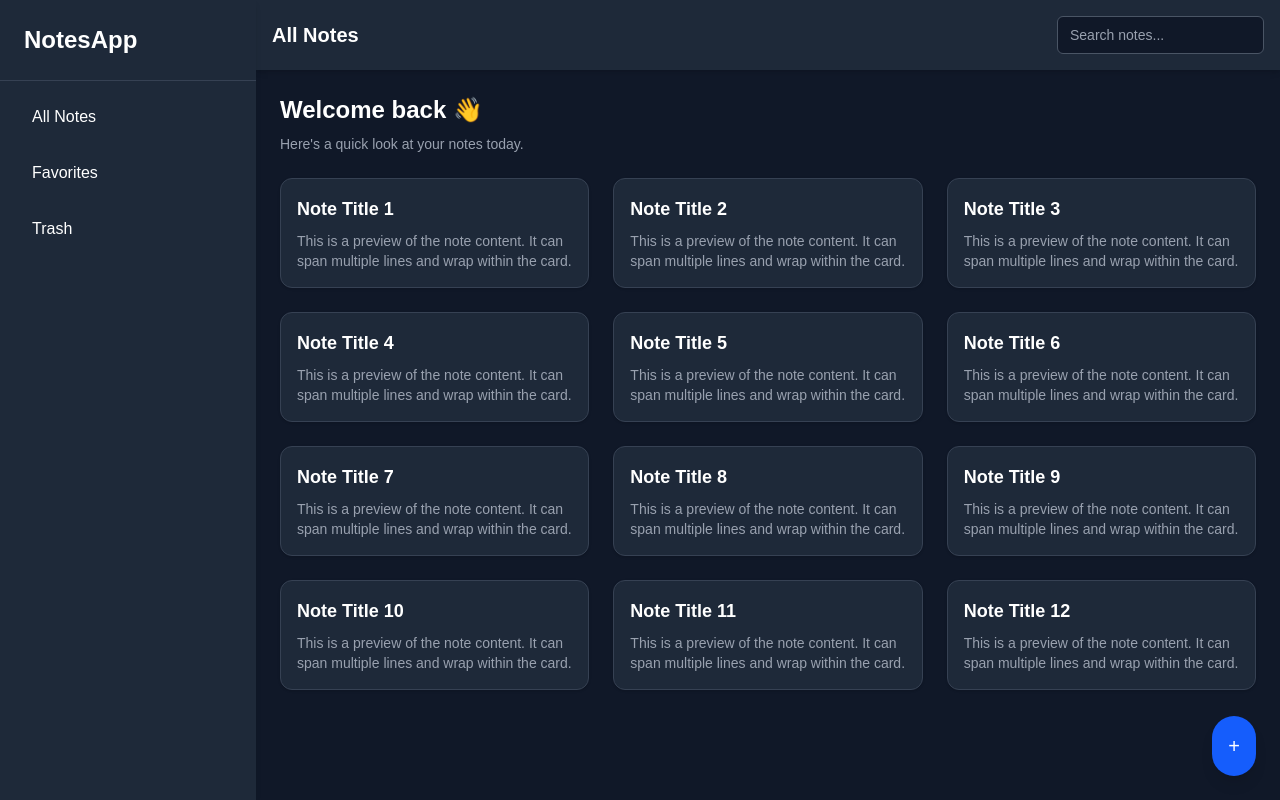
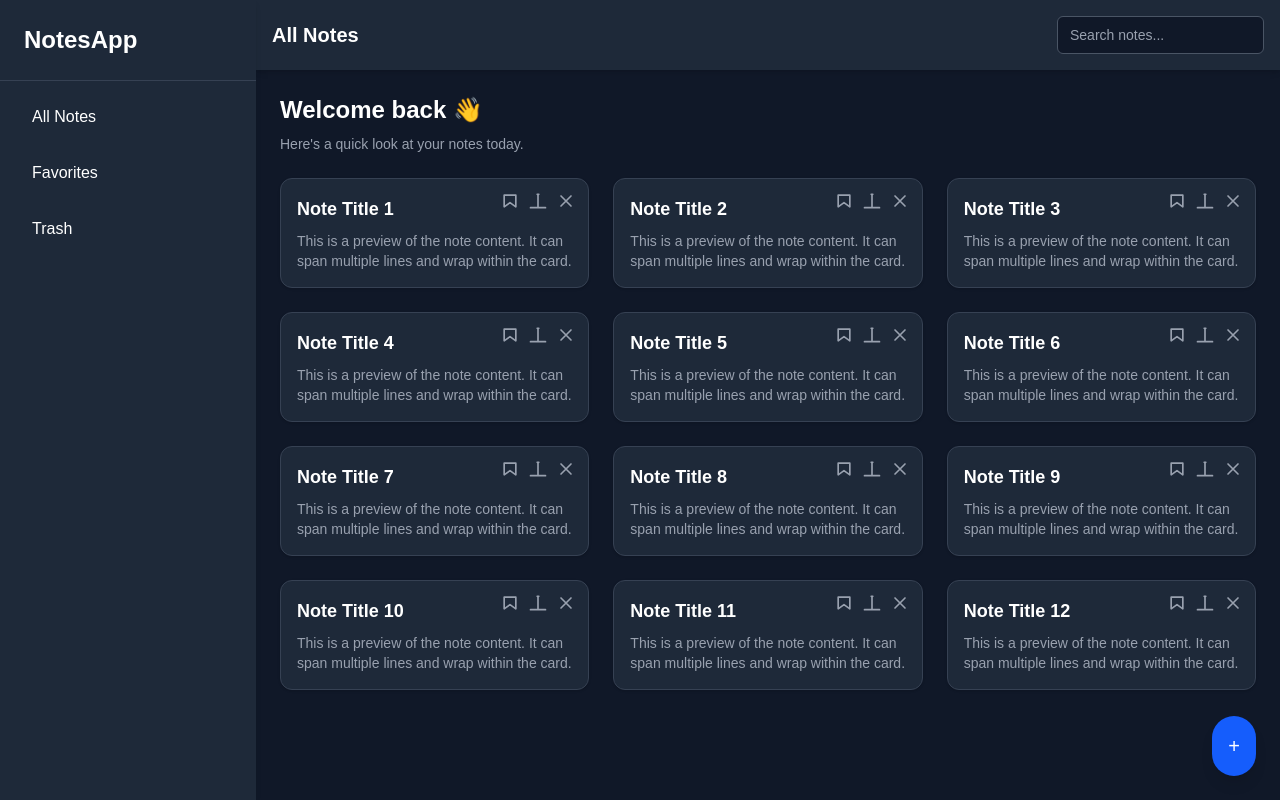
Before and after one commit to Ayomide-Philip/note-taking, a Next.js app: page / in a window 1280 px wide. Built offline with nearby package versions, Linux system fonts and the light colour scheme.

Commit message:
feat: add action icons for bookmark, edit, and delete in NoteApp

```diff
--- a/app/page.js
+++ b/app/page.js
@@ -56,8 +56,70 @@ export default function NoteApp() {
           {[...Array(12)].map((_, i) => (
             <div
               key={i}
-              className="bg-gray-800 p-4 rounded-xl shadow hover:shadow-lg transition duration-200 border border-gray-700"
+              className="relative bg-gray-800 p-4 rounded-xl shadow hover:shadow-lg transition duration-200 border border-gray-700"
             >
+              {/* Action Icons */}
+              <div className="absolute top-3 right-3 flex space-x-2">
+                <button
+                  className="text-gray-400 hover:text-blue-500"
+                  title="Bookmark"
+                >
+                  <svg
+                    xmlns="http://www.w3.org/2000/svg"
+                    className="h-5 w-5"
+                    fill="none"
+                    viewBox="0 0 24 24"
+                    stroke="currentColor"
+                  >
+                    <path
+                      strokeLinecap="round"
+                      strokeLinejoin="round"
+                      strokeWidth={2}
+                      d="M5 5v14l7-5 7 5V5z"
+                    />
+                  </svg>
+                </button>
+                <button
+                  className="text-gray-400 hover:text-green-500"
+                  title="Edit"
+                >
+                  <svg
+                    xmlns="http://www.w3.org/2000/svg"
+                    className="h-5 w-5"
+                    fill="none"
+                    viewBox="0 0 24 24"
+                    stroke="currentColor"
+                  >
+                    <path
+                      strokeLinecap="round"
+                      strokeLinejoin="round"
+                      strokeWidth={2}
+                      d="M11 4h2M12 4v16m9 0H3"
+                    />
+                  </svg>
+                </button>
+                <button
+                  className="text-gray-400 hover:text-red-500"
+                  title="Delete"
+                >
+                  <svg
+                    xmlns="http://www.w3.org/2000/svg"
+                    className="h-5 w-5"
+                    fill="none"
+                    viewBox="0 0 24 24"
+                    stroke="currentColor"
+                  >
+                    <path
+                      strokeLinecap="round"
+                      strokeLinejoin="round"
+                      strokeWidth={2}
+                      d="M6 18L18 6M6 6l12 12"
+                    />
+                  </svg>
+                </button>
+              </div>
+
+              {/* Note Content */}
               <h3 className="text-lg font-semibold mb-2">Note Title {i + 1}</h3>
               <p className="text-sm text-gray-400">
                 This is a preview of the note content. It can span multiple
```
